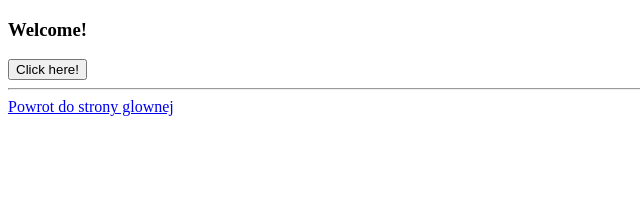
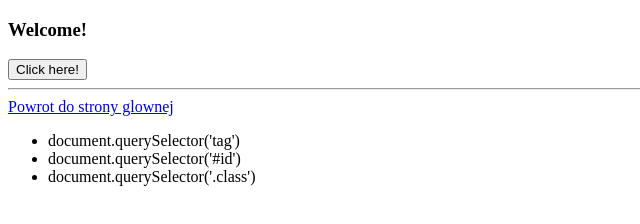
Before and after one commit to Parapet1288/JavaScript, a plain HTML site: page query.html in a window 1280 px wide. Shown: the whole page, without its empty margins (0-640 px from the left). Drawn offline with Linux system fonts and the light colour scheme.

Commit message:
la la la

```diff
--- a/query.html
+++ b/query.html
@@ -17,5 +17,10 @@
     <button onclick="hello()">Click here!</button>
     <hr>
     <a href="index.html">Powrot do strony glownej</a>
+    <ul>
+        <li>document.querySelector('tag')</li>
+        <li>document.querySelector('#id')</li>
+        <li>document.querySelector('.class')</li>
+    </ul>
 </body>
 </html>
```
Also changed, not shown: index.html (+4 -1 lines).
